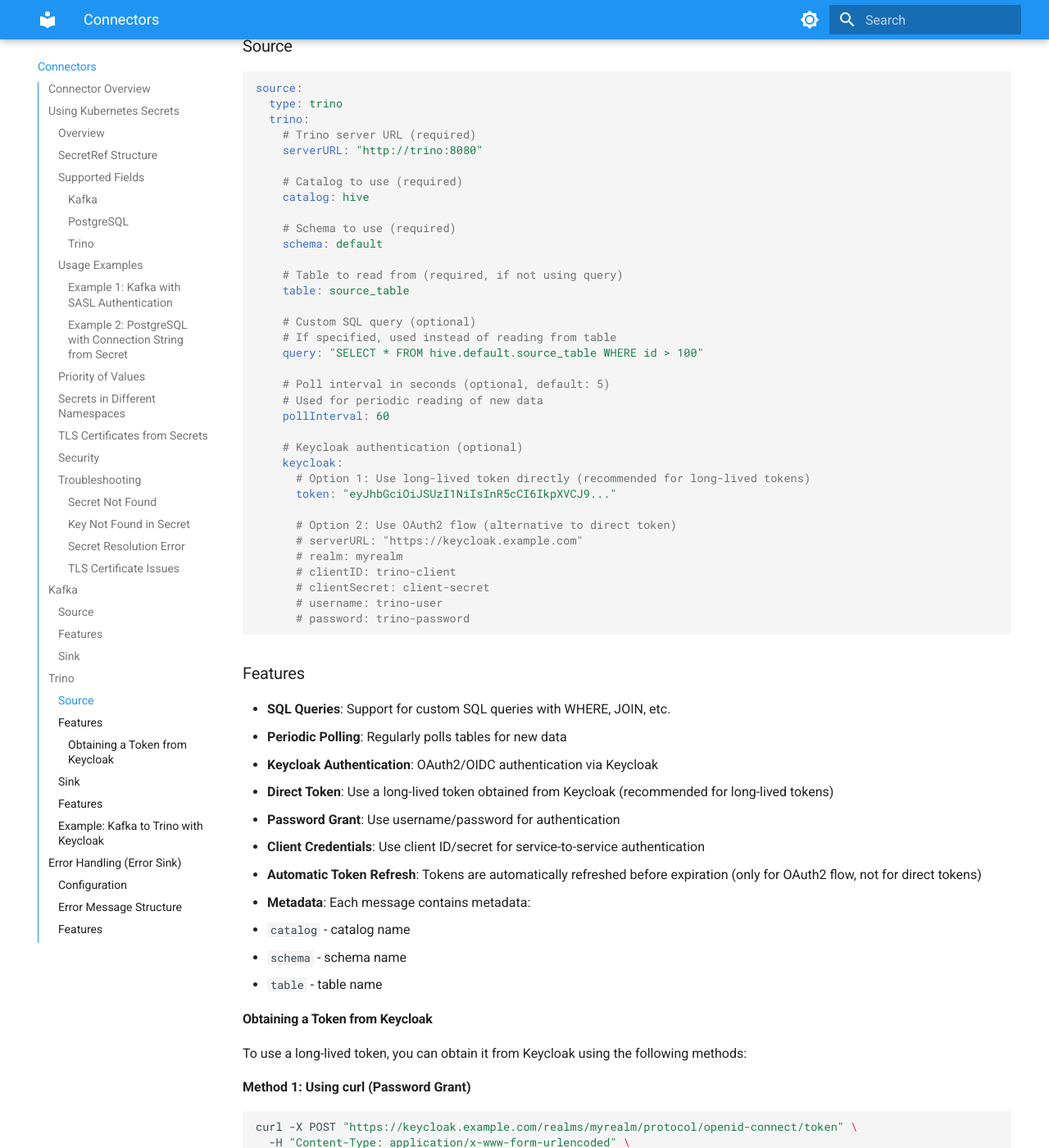
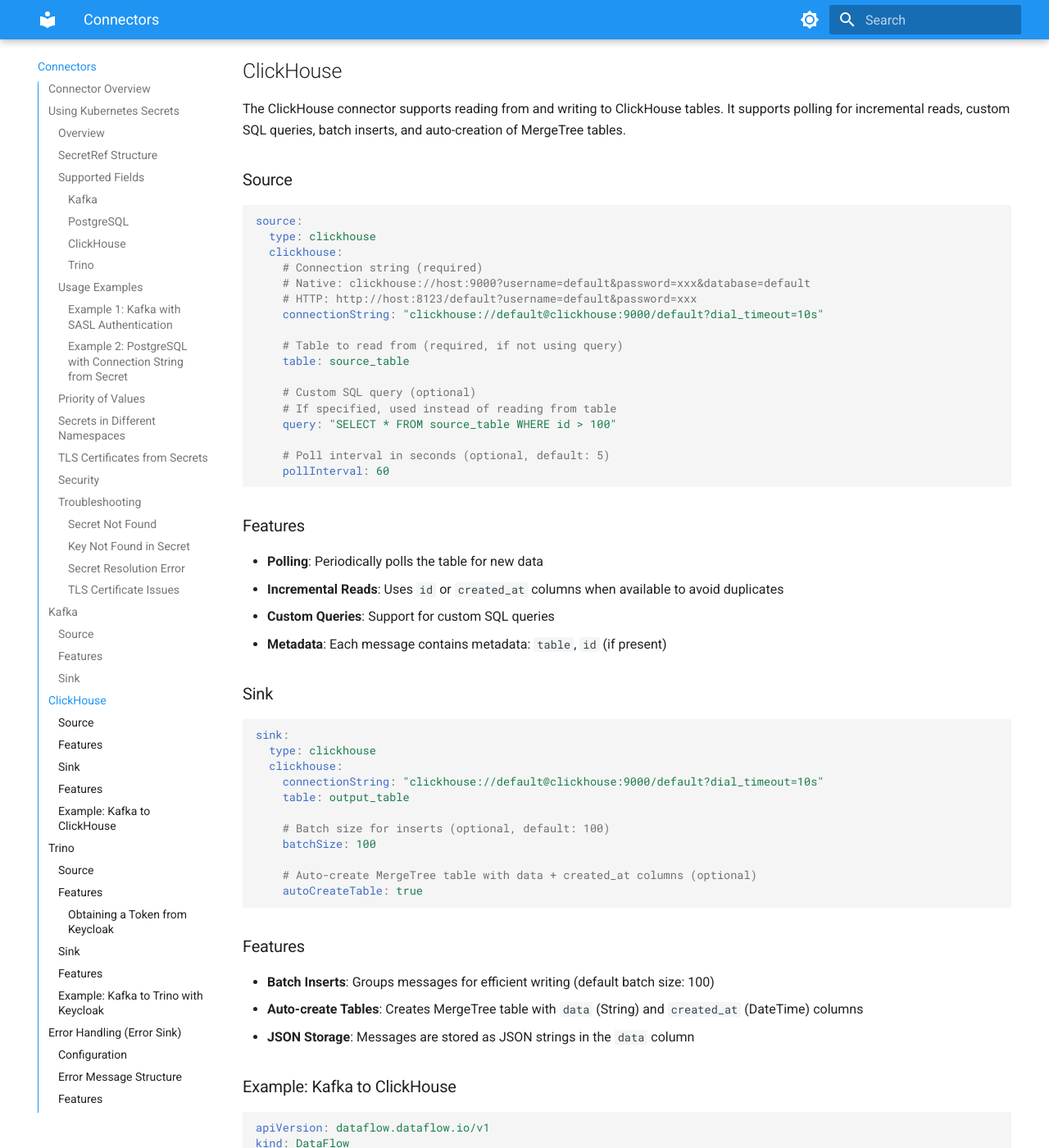
Before and after one commit to dataflow-operator/docs, an MkDocs documentation site: the page built from docs/en/connectors.md, in a window 1280 px wide and 1400 px high, scrolled down 8075 px. Shown: the whole window at 82% size. Built offline with MkDocs 1.6.1 and Material for MkDocs 9.7.7, drawn with Linux system fonts in a browser that asks for light colours; some of the changed text lies outside the part shown.

Commit message:
Add support clickhouse

````diff
--- a/docs/en/connectors.md
+++ b/docs/en/connectors.md
@@ -9,6 +9,7 @@
 | Kafka | ✅ | ✅ | Consumer groups, TLS, SASL, Avro, Schema Registry |
 | PostgreSQL | ✅ | ✅ | SQL queries, batch inserts, auto-create tables, UPSERT mode |
 | Trino | ✅ | ✅ | SQL queries, Keycloak OAuth2 authentication, batch inserts |
+| ClickHouse | ✅ | ✅ | Polling, batch inserts, auto-create MergeTree tables |
 
 > **Note**: This is a simplified English version. For complete documentation, see the [Russian version](../ru/connectors.md) or refer to the code examples in `config/samples/`.
 
@@ -50,6 +51,10 @@
 - `avroSchemaSecretRef` - Avro schema from secret (for static schema)
 
 #### PostgreSQL
+- `connectionStringSecretRef` - connection string
+- `tableSecretRef` - table name
+
+#### ClickHouse
 - `connectionStringSecretRef` - connection string
 - `tableSecretRef` - table name
 
@@ -346,6 +351,85 @@
     # TLS and SASL configuration similar to source
 ```
 
+## ClickHouse
+
+The ClickHouse connector supports reading from and writing to ClickHouse tables. It supports polling for incremental reads, custom SQL queries, batch inserts, and auto-creation of MergeTree tables.
+
+### Source
+
+```yaml
+source:
+  type: clickhouse
+  clickhouse:
+    # Connection string (required)
+    # Native: clickhouse://host:9000?username=default&password=xxx&database=default
+    # HTTP: http://host:8123/default?username=default&password=xxx
+    connectionString: "clickhouse://default@clickhouse:9000/default?dial_timeout=10s"
+
+    # Table to read from (required, if not using query)
+    table: source_table
+
+    # Custom SQL query (optional)
+    # If specified, used instead of reading from table
+    query: "SELECT * FROM source_table WHERE id > 100"
+
+    # Poll interval in seconds (optional, default: 5)
+    pollInterval: 60
+```
+
+### Features
+
+- **Polling**: Periodically polls the table for new data
+- **Incremental Reads**: Uses `id` or `created_at` columns when available to avoid duplicates
+- **Custom Queries**: Support for custom SQL queries
+- **Metadata**: Each message contains metadata: `table`, `id` (if present)
+
+### Sink
+
+```yaml
+sink:
+  type: clickhouse
+  clickhouse:
+    connectionString: "clickhouse://default@clickhouse:9000/default?dial_timeout=10s"
+    table: output_table
+
+    # Batch size for inserts (optional, default: 100)
+    batchSize: 100
+
+    # Auto-create MergeTree table with data + created_at columns (optional)
+    autoCreateTable: true
+```
+
+### Features
+
+- **Batch Inserts**: Groups messages for efficient writing (default batch size: 100)
+- **Auto-create Tables**: Creates MergeTree table with `data` (String) and `created_at` (DateTime) columns
+- **JSON Storage**: Messages are stored as JSON strings in the `data` column
+
+### Example: Kafka to ClickHouse
+
+```yaml
+apiVersion: dataflow.dataflow.io/v1
+kind: DataFlow
+metadata:
+  name: kafka-to-clickhouse
+spec:
+  source:
+    type: kafka
+    kafka:
+      brokers:
+        - kafka:9092
+      topic: input-topic
+      consumerGroup: dataflow-group
+  sink:
+    type: clickhouse
+    clickhouse:
+      connectionString: "clickhouse://default@clickhouse:9000/default"
+      table: output_table
+      batchSize: 100
+      autoCreateTable: true
+```
+
 ## Trino
 
 The Trino connector supports reading from and writing to Trino (formerly PrestoSQL) tables. It supports SQL queries, Keycloak OAuth2/OIDC authentication, and batch inserts.
````
Also changed, not shown: docs/ru/connectors.md (+82 -0 lines).
